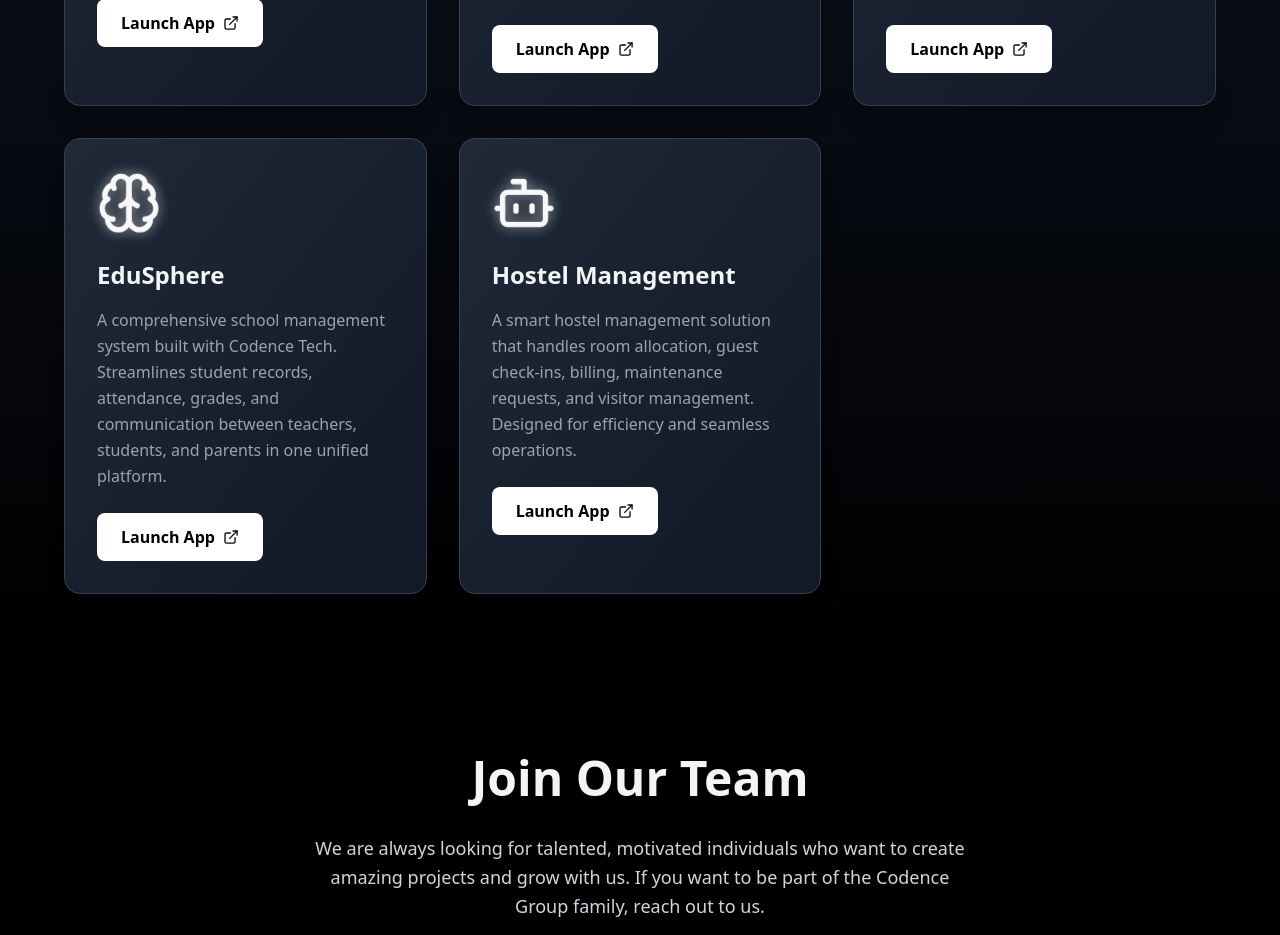
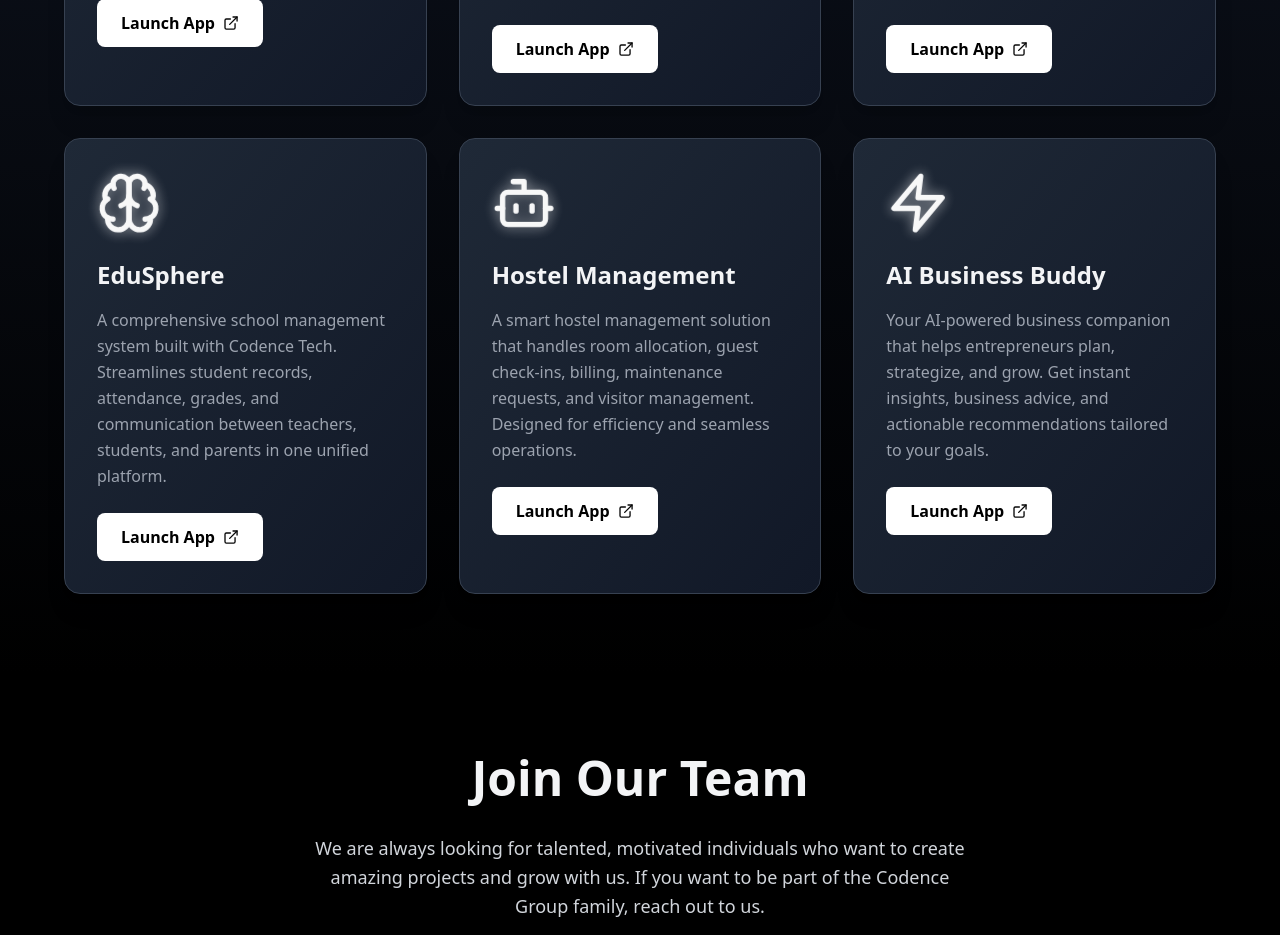
Before and after one commit to mailatcraftbyte/CRAFTBYTEWEBSITE, a React (Vite) app: page / in a window 1280 px wide. Shown: the part 2700-3635 px from the top of the page. Built offline with nearby package versions, Linux system fonts and the light colour scheme.

Commit message:
Updated App.tsx

```diff
--- a/src/App.tsx
+++ b/src/App.tsx
@@ -250,6 +250,24 @@ function App() {
                 <ExternalLink className="w-4 h-4 animated-icon" />
               </a>
             </div>
+
+            {/* AI Business Buddy */}
+            <div className="bg-gradient-to-br from-gray-800 to-gray-900 border border-gray-700 rounded-2xl p-8 hover:border-gray-600 transition-all hover:transform hover:scale-105 shadow-xl">
+              <Zap className="w-16 h-16 text-white mb-6 animated-icon" />
+              <h3 className="text-2xl font-bold mb-4">AI Business Buddy</h3>
+              <p className="text-gray-400 mb-6 leading-relaxed">
+                Your AI-powered business companion that helps entrepreneurs plan, strategize, and grow. Get instant insights, business advice, and actionable recommendations tailored to your goals.
+              </p>
+              <a
+                href="https://dream-plan-ai-07.lovable.app"
+                target="_blank"
+                rel="noopener noreferrer"
+                className="inline-flex items-center gap-2 bg-white text-black px-6 py-3 rounded-lg font-semibold hover:bg-gray-200 transition-all"
+              >
+                Launch App
+                <ExternalLink className="w-4 h-4 animated-icon" />
+              </a>
+            </div>
           </div>
         </div>
       </section>
```
